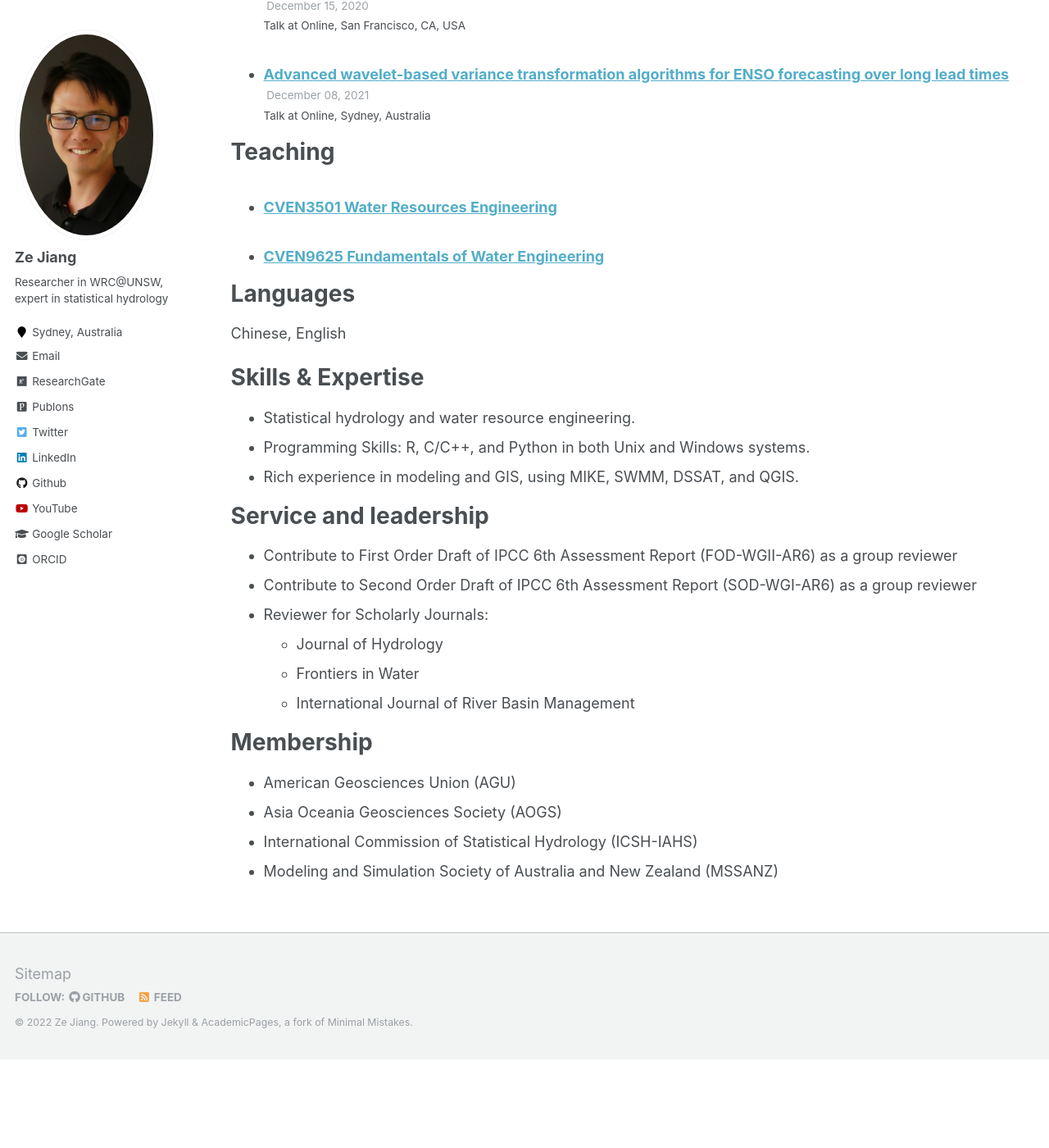
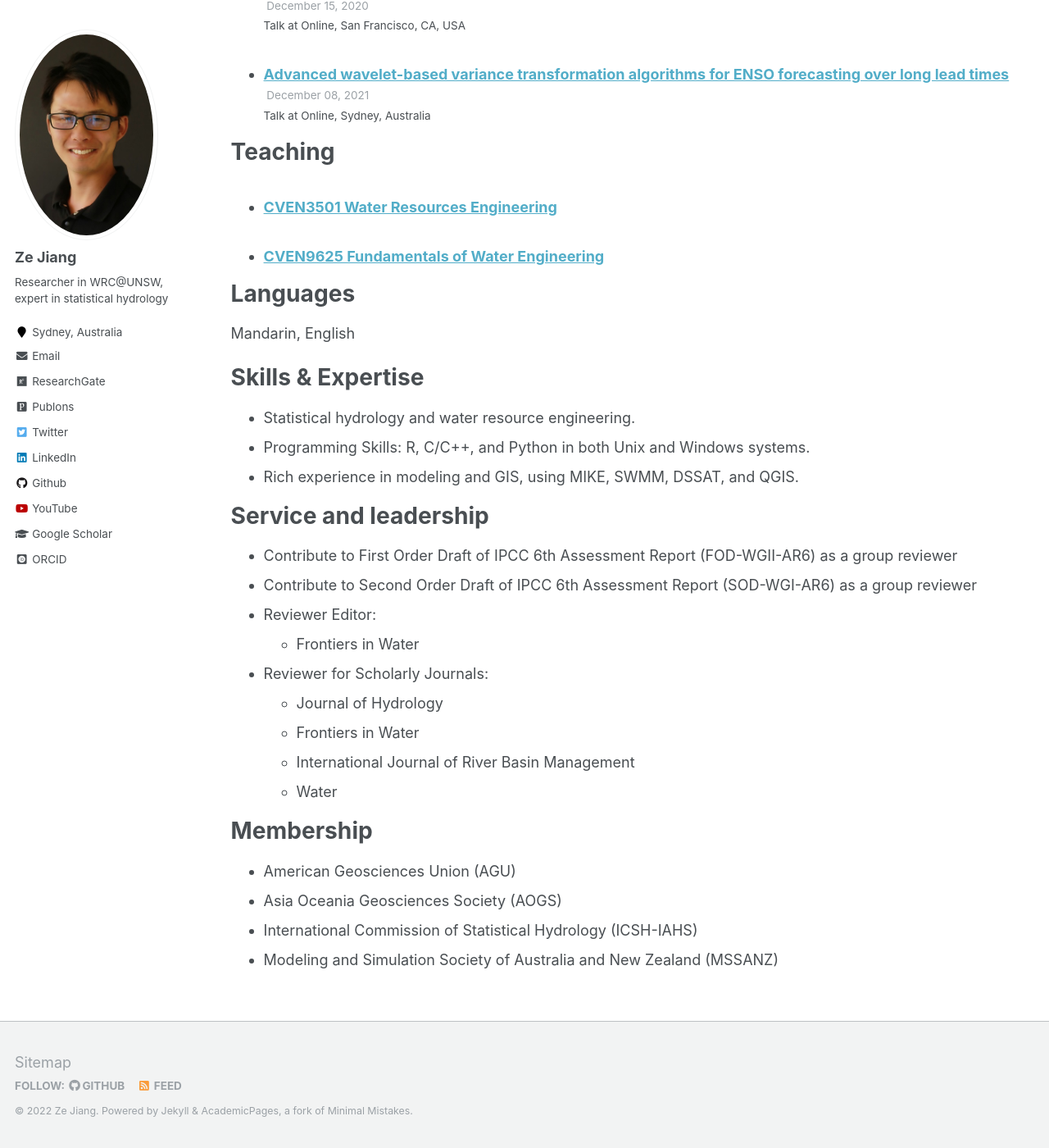
Before and after one commit to zejiang-unsw/zejiang-unsw.github.io, a Jekyll site: the page built from _pages/cv.md, in a window 1280 px wide and 1400 px high, scrolled down 3307 px. Shown: the whole window at 82% size. Built offline with Jekyll 4.4.1, drawn with Linux system fonts in a browser that asks for light colours; some web fonts are replaced; before the commit the page ends 4599 px from its top, so only the background shows below that.

Commit message:
Update cv.md

```diff
--- a/_pages/cv.md
+++ b/_pages/cv.md
@@ -76,7 +76,7 @@ Teaching
 
 Languages
 ======
-Chinese, English
+Mandarin, English
 
 Skills & Expertise
 ======
@@ -88,10 +88,13 @@ Service and leadership
 ======
 * Contribute to First Order Draft of IPCC 6th Assessment Report (FOD-WGII-AR6) as a group reviewer
 * Contribute to Second Order Draft of IPCC 6th Assessment Report (SOD-WGI-AR6) as a group reviewer
+* Reviewer Editor:
+  + Frontiers in Water
 * Reviewer for Scholarly Journals:
   + Journal of Hydrology
   + Frontiers in Water
   + International Journal of River Basin Management
+  + Water
 
 Membership
 ======
```
